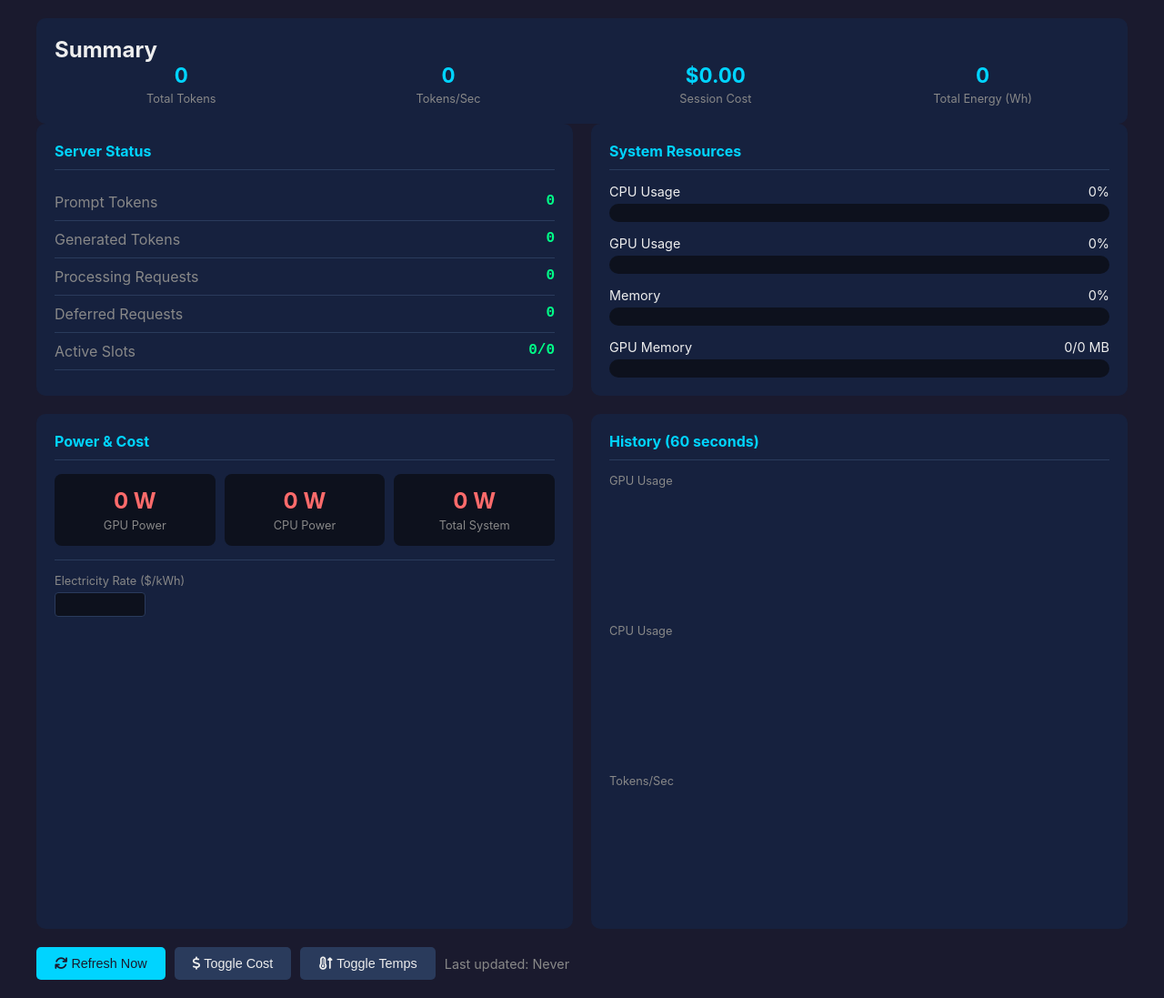
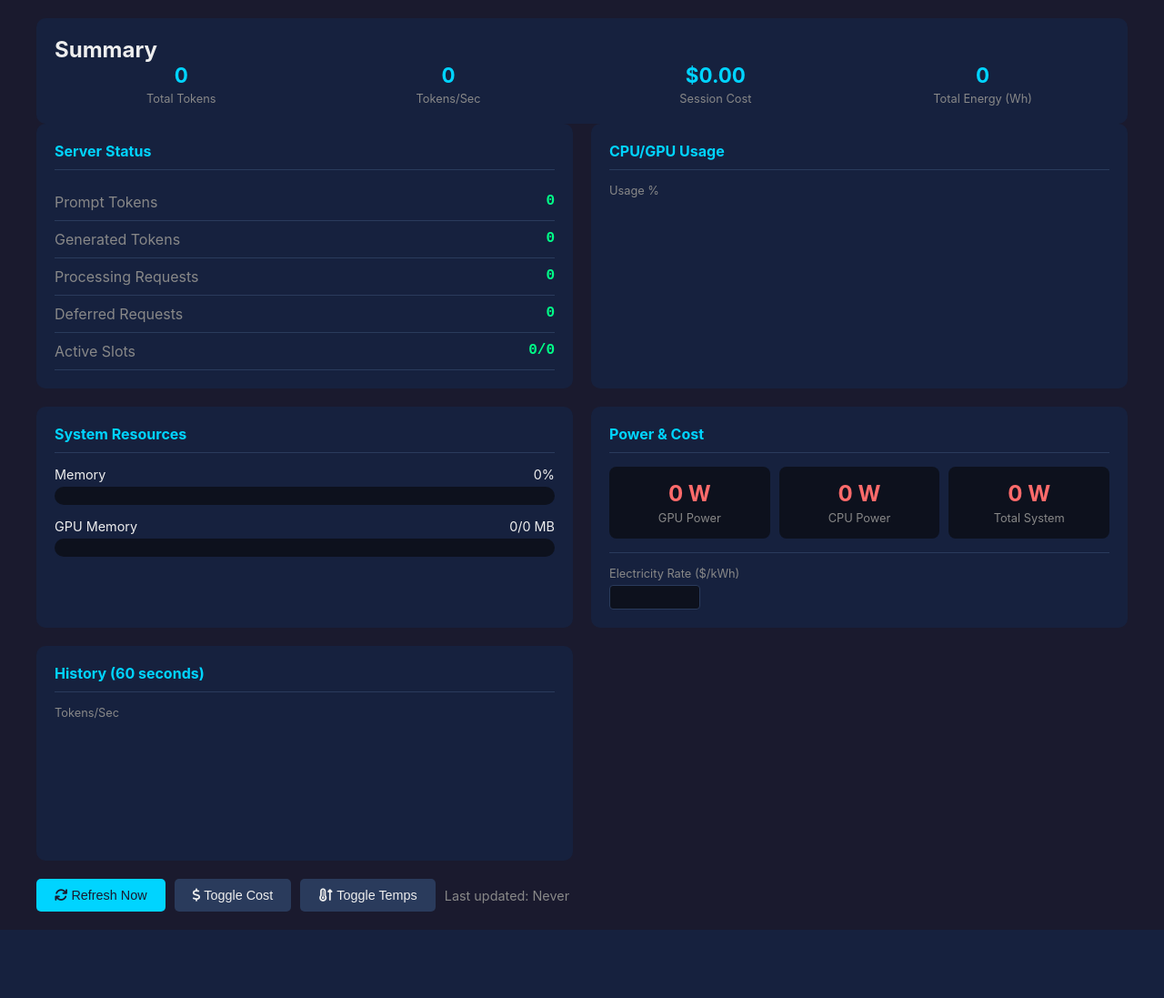
Before and after one commit to derekguenther/Llama-Monitor, a Flask app: template templates/index.html in a window 1280 px wide. Shown: the part 89-1186 px from the top of the page at 91% size. After the commit the page ends 1111 px from the top, so only its background shows below. Run offline with Flask 3, Linux system fonts and the light colour scheme; the template is opened without the code that fills it, so the values that code supplies are empty; a map, chart or similar area stays blank.

Commit message:
Combine CPU and GPU usage graphs into a single chart
- Merge separate CPU Usage and GPU Usage graphs into one combined chart
- The combined chart displays both CPU and GPU usage on the same graph
- Layout: Server Status (left) + Combined CPU/GPU Usage Graph (right) in top row
- System Resources now only shows Memory and GPU Memory
- History section now only shows Tokens/Sec graph
- Added CSS class .combined-graph-card for the new chart container
- Updated JavaScript to create and update a single chart with two datasets

```diff
--- a/templates/index.html
+++ b/templates/index.html
@@ -105,6 +105,21 @@
 
         .resource-bar:last-child {
             margin-bottom: 0;
+        }
+
+        /* Combined CPU/GPU Usage Graph */
+        .combined-graph-card {
+            background: #16213e;
+            border-radius: 10px;
+            padding: 20px;
+        }
+
+        .combined-graph-card h2 {
+            font-size: 1rem;
+            color: #00d4ff;
+            margin-bottom: 15px;
+            padding-bottom: 10px;
+            border-bottom: 1px solid #2a3b5c;
         }
 
         .resource-header {
@@ -372,27 +387,18 @@
                 </div>
             </div>
 
+            <!-- Combined CPU/GPU Usage Graph -->
+            <div class="combined-graph-card">
+                <h2>CPU/GPU Usage</h2>
+                <div class="graph-container">
+                    <div class="graph-label">Usage %</div>
+                    <canvas id="cpu-gpu-graph" class="graph-canvas"></canvas>
+                </div>
+            </div>
+
             <!-- System Resources -->
             <div class="card">
                 <h2>System Resources</h2>
-                <div class="resource-bar">
-                    <div class="resource-header">
-                        <span>CPU Usage</span>
-                        <span id="cpu-percent">0%</span>
-                    </div>
-                    <div class="progress-bar">
-                        <div class="progress-fill cpu-fill" id="cpu-bar" style="width: 0%"></div>
-                    </div>
-                </div>
-                <div class="resource-bar">
-                    <div class="resource-header">
-                        <span>GPU Usage</span>
-                        <span id="gpu-percent">0%</span>
-                    </div>
-                    <div class="progress-bar">
-                        <div class="progress-fill gpu-fill" id="gpu-bar" style="width: 0%"></div>
-                    </div>
-                </div>
                 <div class="resource-bar">
                     <div class="resource-header">
                         <span>Memory</span>
@@ -440,14 +446,6 @@
             <div class="card">
                 <h2>History (60 seconds)</h2>
                 <div class="graph-container">
-                    <div class="graph-label">GPU Usage</div>
-                    <canvas id="gpu-graph" class="graph-canvas"></canvas>
-                </div>
-                <div class="graph-container" style="margin-top: 15px;">
-                    <div class="graph-label">CPU Usage</div>
-                    <canvas id="cpu-graph" class="graph-canvas"></canvas>
-                </div>
-                <div class="graph-container" style="margin-top: 15px;">
                     <div class="graph-label">Tokens/Sec</div>
                     <canvas id="tokens-graph" class="graph-canvas"></canvas>
                 </div>
@@ -494,19 +492,28 @@
         const MAX_HISTORY = 60;
 
         // Chart instances
-        let gpuChart, cpuChart, tokensChart;
+        let cpuGpuChart, tokensChart;
 
         // Initialize charts
         function initCharts() {
-            const gpuCtx = document.getElementById('gpu-graph').getContext('2d');
-            const cpuCtx = document.getElementById('cpu-graph').getContext('2d');
+            const cpuGpuCtx = document.getElementById('cpu-gpu-graph').getContext('2d');
             const tokensCtx = document.getElementById('tokens-graph').getContext('2d');
 
-            gpuChart = new Chart(gpuCtx, {
+            // Combined CPU/GPU Usage Chart
+            cpuGpuChart = new Chart(cpuGpuCtx, {
                 type: 'line',
                 data: {
                     labels: [],
                     datasets: [{
+                        label: 'CPU %',
+                        data: [],
+                        borderColor: '#00d4ff',
+                        backgroundColor: 'rgba(0, 212, 255, 0.1)',
+                        borderWidth: 2,
+                        tension: 0.4,
+                        fill: true,
+                        pointRadius: 0
+                    }, {
                         label: 'GPU %',
                         data: [],
                         borderColor: '#00ff88',
@@ -522,43 +529,7 @@
                     maintainAspectRatio: false,
                     animation: false,
                     plugins: {
-                        legend: { display: false }
-                    },
-                    scales: {
-                        y: {
-                            min: 0,
-                            max: 100,
-                            grid: { color: '#2a3b5c' },
-                            ticks: { color: '#888' }
-                        },
-                        x: {
-                            display: false
-                        }
-                    }
-                }
-            });
-
-            cpuChart = new Chart(cpuCtx, {
-                type: 'line',
-                data: {
-                    labels: [],
-                    datasets: [{
-                        label: 'CPU %',
-                        data: [],
-                        borderColor: '#00d4ff',
-                        backgroundColor: 'rgba(0, 212, 255, 0.1)',
-                        borderWidth: 2,
-                        tension: 0.4,
-                        fill: true,
-                        pointRadius: 0
-                    }]
-                },
-                options: {
-                    responsive: true,
-                    maintainAspectRatio: false,
-                    animation: false,
-                    plugins: {
-                        legend: { display: false }
+                        legend: { display: true }
                     },
                     scales: {
                         y: {
@@ -704,14 +675,11 @@
                 historyData.labels.shift();
             }
 
-            // Update charts
-            gpuChart.data.datasets[0].data = historyData.gpu;
-            gpuChart.data.labels = historyData.labels;
-            gpuChart.update('none');
-
-            cpuChart.data.datasets[0].data = historyData.cpu;
-            cpuChart.data.labels = historyData.labels;
-            cpuChart.update('none');
+            // Update combined CPU/GPU chart
+            cpuGpuChart.data.datasets[0].data = historyData.cpu;
+            cpuGpuChart.data.datasets[1].data = historyData.gpu;
+            cpuGpuChart.data.labels = historyData.labels;
+            cpuGpuChart.update('none');
 
             tokensChart.data.datasets[0].data = historyData.tokens;
             tokensChart.data.labels = historyData.labels;
```
